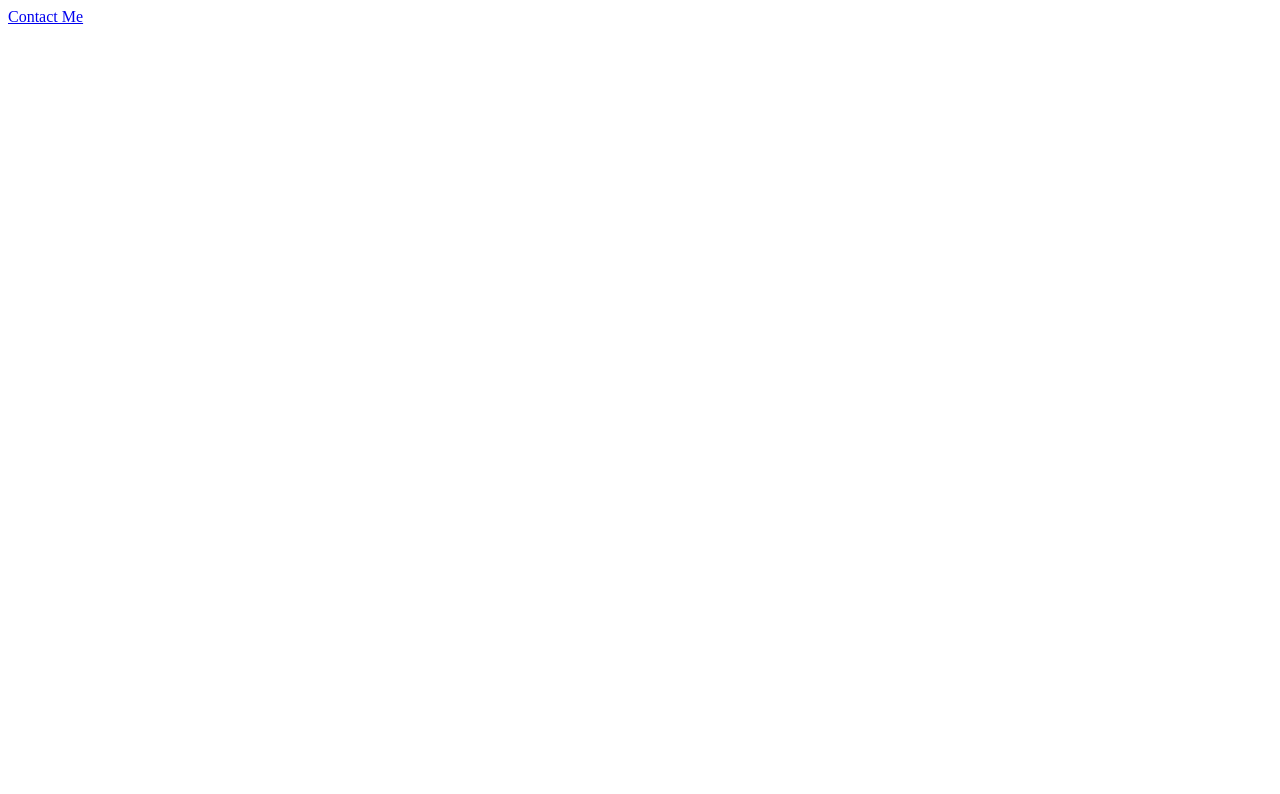
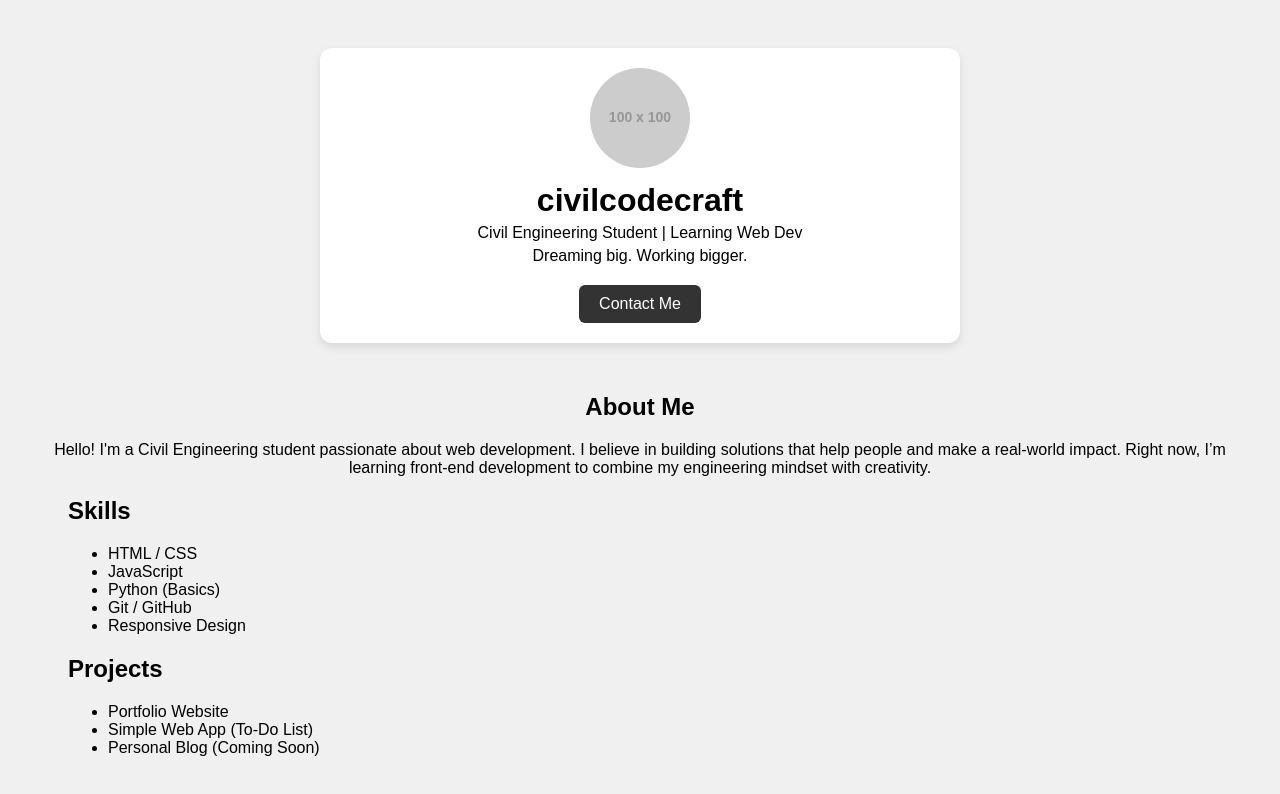
Before and after one commit to CivilCodeCraft/portfolio-landing-page, a plain HTML site: page Index.html in a window 1280 px wide. Drawn offline with Linux system fonts and the light colour scheme; placeholder pictures from the web are drawn by us.

Commit message:
Add files via upload

```diff
--- a/Index.html
+++ b/Index.html
@@ -1 +1,83 @@
-    <a href="mailto:pkmngopg1@gmail.com" class="button">Contact Me</a>
+<!DOCTYPE html>
+<html lang="en">
+<head>
+  <meta charset="UTF-8">
+  <title>civilcodecraft | Portfolio</title>
+  <style>
+    body {
+      font-family: Arial, sans-serif;
+      text-align: center;
+      padding: 40px;
+      background: #f0f0f0;
+    }
+    .card {
+      background: white;
+      max-width: 600px;
+      margin: auto;
+      padding: 20px;
+      border-radius: 12px;
+      box-shadow: 0 4px 10px rgba(0,0,0,0.1);
+    }
+    img {
+      width: 100px;
+      border-radius: 50%;
+    }
+    h1 {
+      margin: 10px 0 5px;
+    }
+    p {
+      margin: 5px 0;
+    }
+    .section {
+      margin-top: 50px;
+    }
+    .skills, .projects {
+      text-align: left;
+      margin: 0 20px;
+    }
+    a.button {
+      display: inline-block;
+      margin-top: 15px;
+      padding: 10px 20px;
+      background: #333;
+      color: white;
+      border-radius: 6px;
+      text-decoration: none;
+    }
+  </style>
+</head>
+<body>
+  <div class="card">
+    <img src="https://via.placeholder.com/100" alt="Profile Photo">
+    <h1>civilcodecraft</h1>
+    <p>Civil Engineering Student | Learning Web Dev</p>
+    <p>Dreaming big. Working bigger.</p>
+    <a href="mailto:example123@gmail.com" class="button">Contact Me</a>
+  </div>
+
+  <div class="section about">
+    <h2>About Me</h2>
+    <p>Hello! I'm a Civil Engineering student passionate about web development. I believe in building solutions that help people and make a real-world impact. Right now, I’m learning front-end development to combine my engineering mindset with creativity.</p>
+  </div>
+
+  <div class="section skills">
+    <h2>Skills</h2>
+    <ul>
+      <li>HTML / CSS</li>
+      <li>JavaScript</li>
+      <li>Python (Basics)</li>
+      <li>Git / GitHub</li>
+      <li>Responsive Design</li>
+    </ul>
+  </div>
+
+  <div class="section projects">
+    <h2>Projects</h2>
+    <ul>
+      <li>Portfolio Website</li>
+      <li>Simple Web App (To-Do List)</li>
+      <li>Personal Blog (Coming Soon)</li>
+    </ul>
+  </div>
+</body>
+</html>
```
